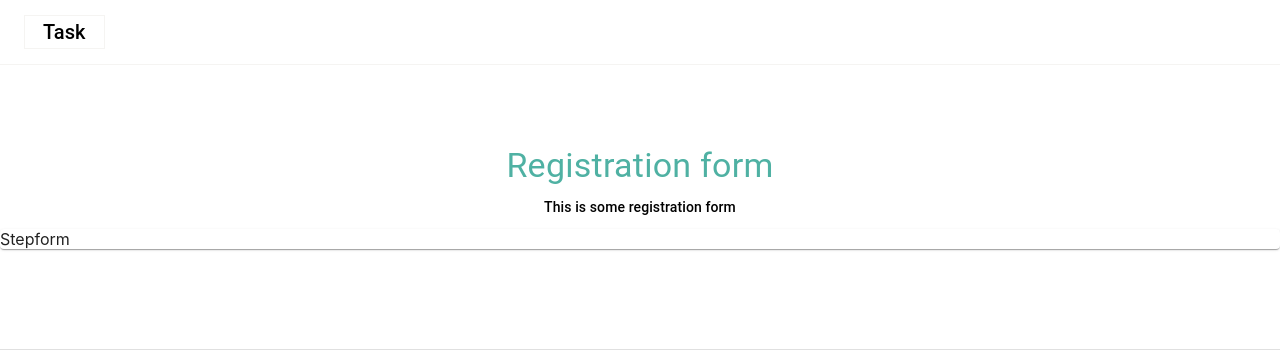
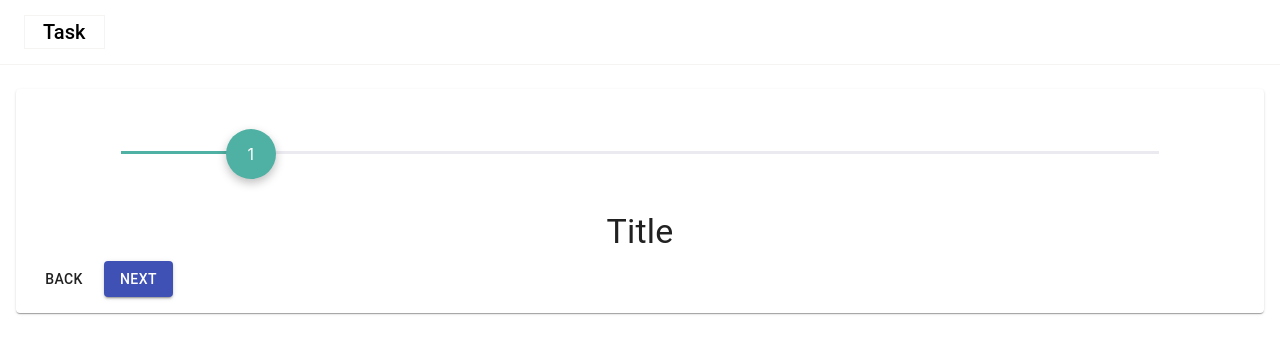
Before and after one commit to dragos-vlasie/frontend-task, a React (Create React App) app: page / in a window 1280 px wide. Shown: the top 354 px of the page. Built offline with nearby package versions, Linux system fonts and the light colour scheme.

Commit message:
seting up the steps
design the steps using the example from material-ui

```diff
--- a/src/App.js
+++ b/src/App.js
@@ -1,11 +1,7 @@
 import React from "react";
 import { makeStyles } from "@material-ui/core/styles";
-import AppBar from "@material-ui/core/AppBar";
-import Toolbar from "@material-ui/core/Toolbar";
-import Typography from "@material-ui/core/Typography";
-import { Paper } from "@material-ui/core";
-
-import Divider from "@material-ui/core/Divider";
+import { Paper, Typography, Toolbar, AppBar } from "@material-ui/core";
+import StepForm from "./Components/StepForm";
 
 const useStyles = makeStyles((theme) => ({
   root: {
@@ -25,6 +21,16 @@ const useStyles = makeStyles((theme) => ({
     boxShadow: "none",
     borderBottom: "1px solid #f5f4f2",
   },
+  layout: {
+    width: "auto",
+    marginLeft: theme.spacing(2),
+    marginRight: theme.spacing(2),
+  },
+  paper: {
+    marginTop: theme.spacing(3),
+    marginBottom: theme.spacing(3),
+    padding: theme.spacing(2),
+  },
 }));
 
 export default function App() {
@@ -39,14 +45,9 @@ export default function App() {
           </Typography>
         </Toolbar>
         <main className={classes.layout}>
-          <Typography variant="h4" align="center" style={{ marginTop: 80, color: "#4fb1a3" }}>
-            Registration form
-          </Typography>
-          <Typography variant="subtitle2" align="center" style={{ marginTop: 10, marginBottom: 10 }}>
-            This is some registration form
-          </Typography>
-          <Paper className={classes.paper}>Stepform</Paper>
-          <Divider style={{ marginTop: 100 }} />
+          <Paper className={classes.paper}>
+            <StepForm />
+          </Paper>
         </main>
       </AppBar>
     </div>
--- /dev/null
+++ b/src/Components/StepForm.jsx
@@ -0,0 +1,209 @@
+import React from "react";
+import PropTypes from "prop-types";
+import { makeStyles, withStyles } from "@material-ui/core/styles";
+import clsx from "clsx";
+import Stepper from "@material-ui/core/Stepper";
+import Step from "@material-ui/core/Step";
+import StepLabel from "@material-ui/core/StepLabel";
+import StepConnector from "@material-ui/core/StepConnector";
+import Button from "@material-ui/core/Button";
+import Typography from "@material-ui/core/Typography";
+
+const ColorlibConnector = withStyles({
+  alternativeLabel: {
+    top: 22,
+    left: "-50%",
+    right: "50%",
+  },
+  active: {
+    visibility: "initial",
+    "& $line": {
+      background: "#4fb1a3",
+    },
+  },
+  completed: {
+    visibility: "initial",
+    "& $line": {
+      background: "#4fb1a3",
+    },
+  },
+  line: {
+    height: 3,
+    border: 0,
+    backgroundColor: "#eaeaf0",
+  },
+})(StepConnector);
+
+const useColorlibStepIconStyles = makeStyles({
+  root: {
+    visibility: "hidden",
+    backgroundColor: "#ccc",
+    zIndex: 1,
+    color: "#fff",
+    width: 50,
+    height: 50,
+    display: "flex",
+    borderRadius: "50%",
+    justifyContent: "center",
+    alignItems: "center",
+  },
+  active: {
+    visibility: "inherit",
+    background: "#4fb1a3",
+    boxShadow: "0 4px 10px 0 rgba(0,0,0,.25)",
+  },
+  completed: {
+    visibility: "inherit",
+    background: "#4fb1a3",
+  },
+});
+
+function ColorlibStepIcon(props) {
+  const classes = useColorlibStepIconStyles();
+  const { active, completed } = props;
+
+  const icons = {
+    1: 0,
+    2: 1,
+    3: 2,
+    4: 3,
+    5: 4,
+    6: 5,
+    7: 6,
+    8: 7,
+    9: 8,
+    10: 9,
+  };
+
+  return (
+    <div
+      className={clsx(classes.root, {
+        [classes.active]: active,
+        [classes.completed]: completed,
+      })}
+    >
+      {icons[String(props.icon)]}
+    </div>
+  );
+}
+
+ColorlibStepIcon.propTypes = {
+  /**
+   * Whether this step is active.
+   */
+  active: PropTypes.bool,
+  /**
+   * Mark the step as completed. Is passed to child components.
+   */
+  completed: PropTypes.bool,
+  /**
+   * The label displayed in the step icon.
+   */
+  icon: PropTypes.node,
+};
+
+const useStyles = makeStyles((theme) => ({
+  root: {
+    width: "100%",
+  },
+  button: {
+    marginRight: theme.spacing(1),
+  },
+  instructions: {
+    textAlign: "center",
+    marginTop: theme.spacing(1),
+    marginBottom: theme.spacing(1),
+  },
+  // don't display the first step
+  // the first step is used to set up the line till the next step
+  iconWrapper: {
+    "&:first-child": {
+      visibility: "hidden",
+    },
+  },
+  label1: {},
+}));
+
+function getSteps() {
+  return ["", "Title", "Title1", "Title2", "Title3", "Title4", "Title5", "Title6", "Title7"];
+}
+
+function getStepContent(step, steps) {
+  // starts with one as step start at 1
+  switch (step) {
+    case 1:
+      return steps[step];
+    case 2:
+      return steps[step];
+    case 3:
+      return steps[step];
+    case 4:
+      return steps[step];
+    case 5:
+      return steps[step];
+    case 6:
+      return steps[step];
+    case 7:
+      return steps[step];
+    case 9:
+      return steps[step];
+    case 8:
+      return steps[step];
+    default:
+      return "Unknown step";
+  }
+}
+
+export default function CustomizedSteppers() {
+  const classes = useStyles();
+  const [activeStep, setActiveStep] = React.useState(1);
+  const steps = getSteps();
+
+  const handleNext = () => {
+    setActiveStep((prevActiveStep) => prevActiveStep + 1);
+  };
+
+  const handleBack = () => {
+    setActiveStep((prevActiveStep) => prevActiveStep - 1);
+  };
+
+  const handleReset = () => {
+    setActiveStep(1);
+  };
+
+  return (
+    <div className={classes.root}>
+      <Stepper alternativeLabel activeStep={activeStep} connector={<ColorlibConnector />}>
+        {steps.map((label, index) => (
+          <Step className={classes.iconWrapper} key={index}>
+            <StepLabel className={classes.label1} StepIconComponent={ColorlibStepIcon}></StepLabel>
+          </Step>
+        ))}
+      </Stepper>
+      <div>
+        {activeStep === steps.length ? (
+          <div>
+            <Typography className={classes.instructions}>All steps completed - you&apos;re finished</Typography>
+            <Button onClick={handleReset} className={classes.button}>
+              Reset
+            </Button>
+          </div>
+        ) : (
+          <div>
+            <Typography variant="h4" className={classes.instructions}>
+              {getStepContent(activeStep, steps)}
+            </Typography>
+            <div>
+              <Button disabled={activeStep === 0} onClick={handleBack} className={classes.button}>
+                Back
+              </Button>
+              <Button variant="contained" color="primary" onClick={handleNext} className={classes.button}>
+                {activeStep === steps.length - 1 ? "Finish" : "Next"}
+              </Button>
+            </div>
+          </div>
+        )}
+      </div>
+    </div>
+  );
+}
```
